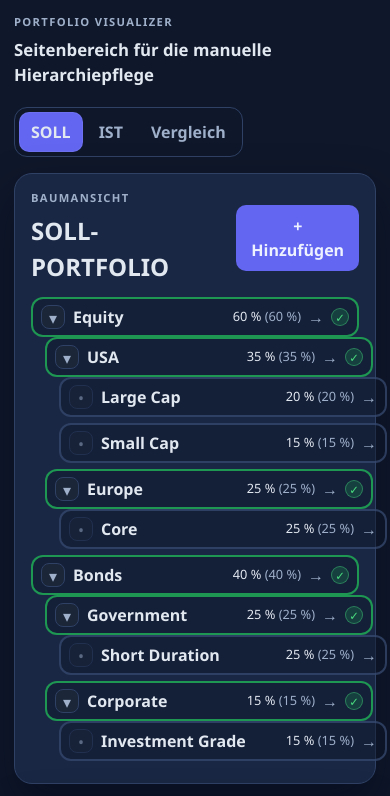
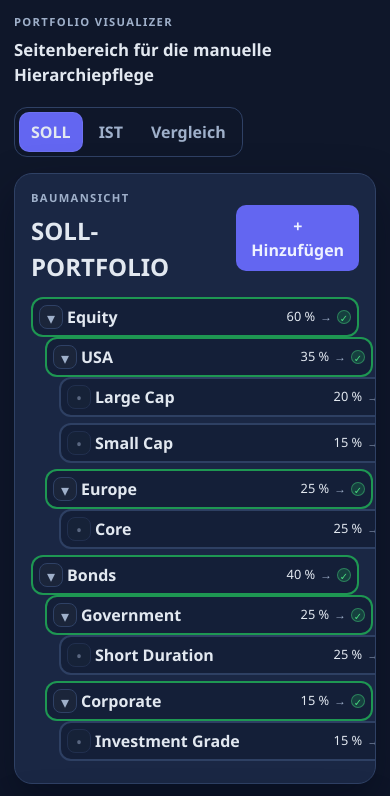
Before and after one commit to Fabian-Knispel/portfolio-visualizer, a React (Vite) app: page / in a window 390 px wide. Shown: the top 796 px of the page. Built offline with nearby package versions, Linux system fonts and the light colour scheme.

Commit message:
Tree-Layout stabilisiert und Overflow-Fix dokumentiert

```diff
--- a/src/features/portfolio/ui/portfolio-workspace.tsx
+++ b/src/features/portfolio/ui/portfolio-workspace.tsx
@@ -495,7 +495,7 @@ export function PortfolioWorkspace({
         <div
           className={`tree-node ${isSelected ? 'tree-node--selected' : ''}`}
           data-status={presentation.status}
-          style={{ marginInlineStart: depth * 14 }}
+          style={{ marginInlineStart: Math.min(depth * 14, 56) }}
         >
           <button
             aria-label={isCollapsed ? 'Knoten aufklappen' : 'Knoten einklappen'}
@@ -508,7 +508,9 @@ export function PortfolioWorkspace({
           </button>
 
           <button className="tree-node__select" onClick={() => updateSelectedPath(node.path)} type="button">
-            <span className="tree-node__label">{node.label}</span>
+            <span className="tree-node__label" title={node.label}>
+              {node.label}
+            </span>
           </button>
 
           <div className="tree-node__meta">
--- a/src/styles.css
+++ b/src/styles.css
@@ -133,6 +133,7 @@ button {
   grid-template-columns: minmax(260px, 1fr) minmax(420px, 2fr) minmax(320px, 420px);
   gap: 14px;
   align-items: start;
+  min-width: 0;
 }
 
 .panel {
@@ -140,12 +141,17 @@ button {
   background: rgba(27, 41, 70, 0.95);
   border: 1px solid var(--line);
   box-shadow: 0 20px 45px rgba(2, 6, 23, 0.42);
+  min-width: 0;
 }
 
 .panel--tree,
 .panel--sunburst,
 .panel--sidebar {
   padding: 16px;
+}
+
+.panel--tree {
+  overflow-x: hidden;
 }
 
 .panel--sidebar {
@@ -185,6 +191,7 @@ button {
 
 .tree-list__item {
   margin: 0 0 6px;
+  min-width: 0;
 }
 
 .tree-list__empty {
@@ -206,6 +213,8 @@ button {
   padding: 6px 8px;
   background: rgba(15, 23, 42, 0.44);
   color: var(--text);
+  min-width: 0;
+  overflow: hidden;
 }
 
 .tree-node--selected {
@@ -254,6 +263,7 @@ button {
   align-items: center;
   gap: 7px;
   white-space: nowrap;
+  min-width: 0;
 }
 
 .tree-node__metric {
@@ -614,4 +624,30 @@ button {
   .panel--sidebar {
     grid-column: auto;
   }
+
+  .tree-node {
+    grid-template-columns: 22px minmax(0, 1fr) auto;
+    gap: 6px;
+    padding: 6px;
+  }
+
+  .tree-node__meta {
+    gap: 5px;
+  }
+
+  .tree-node__direction {
+    font-size: 0.74rem;
+  }
+
+  .tree-node__badge {
+    width: 14px;
+    height: 14px;
+    font-size: 0.62rem;
+  }
 }
+
+@media (max-width: 760px) {
+  .tree-node__reference {
+    display: none;
+  }
+}
```
Also changed, not shown: 2 other files (tests, documents, lock files or other folders).
